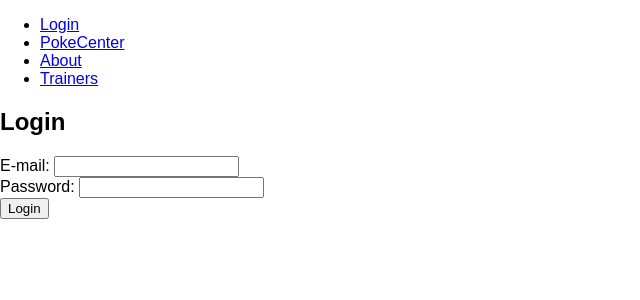
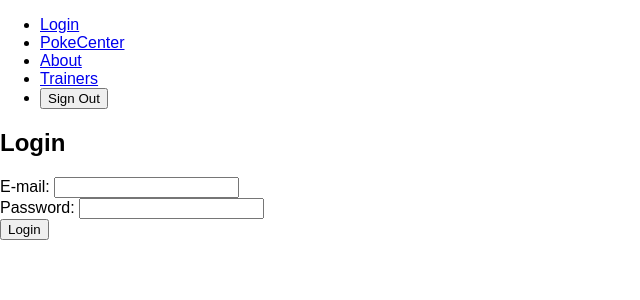
Before and after one commit to SirPotatoIV/mern_heroku, a React (Create React App) app in the folder client/: page / in a window 1280 px wide. Shown: the top 300 px of the page, without its empty margins (0-640 px from the left). Built offline with nearby package versions, Linux system fonts and the light colour scheme.

Commit message:
Added signout button to nav and set up basic functionality.

```diff
--- a/client/src/components/Nav.js
+++ b/client/src/components/Nav.js
@@ -1,7 +1,17 @@
-import React from 'react';
-import { Link } from 'react-router-dom';
+import React, { useContext } from 'react';
+import { Link, useHistory } from 'react-router-dom';
+
+import AuthContext from '../context/AuthContext';
 
 const Nav = () => {
+  const { currentUser, setCurrentUser } = useContext(AuthContext);
+  const history = useHistory();
+
+  const handleSignout = () => {
+    setCurrentUser({ ...currentUser, isLoggedIn: false });
+    history.push('/');
+  };
+
   return (
     <nav>
       <ul>
@@ -17,6 +27,9 @@ const Nav = () => {
         <li>
           <Link to="/trainers">Trainers</Link>
         </li>
+        <li>
+          <button onClick={handleSignout}>Sign Out</button>
+        </li>
       </ul>
     </nav>
   );
```
